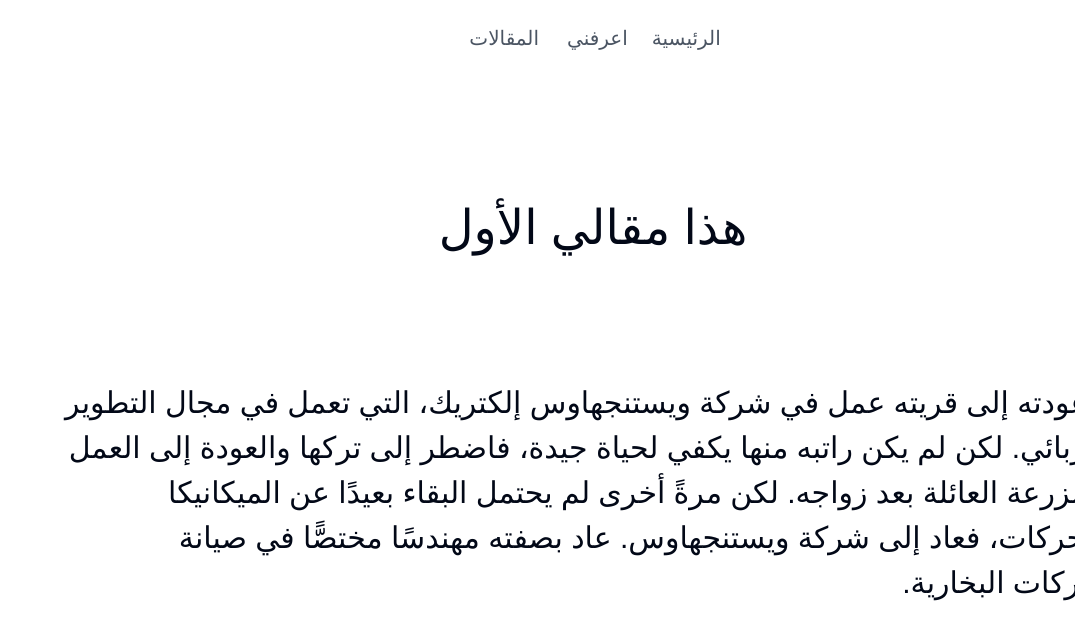
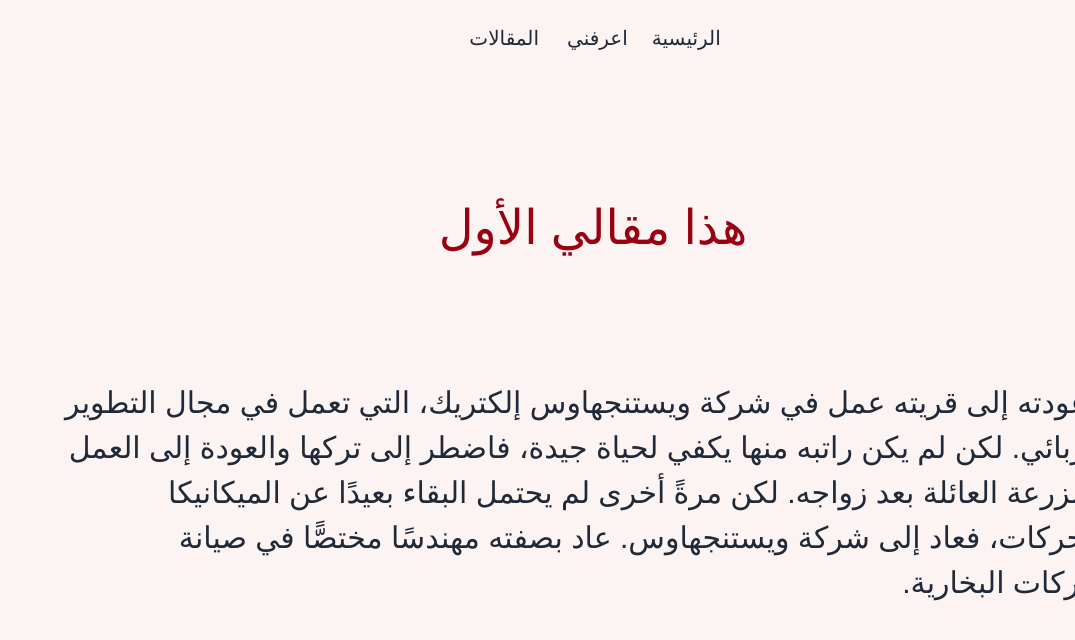
Before and after one commit to MuhammadISayyed/arabic-blog, a Next.js app: page /posts/post-1 in a window 1280 px wide. Shown: the top 640 px of the page, without its empty margins (205-1280 px from the left). Built offline with nearby package versions, Linux system fonts and the light colour scheme; a web font is replaced by a local one.

Commit message:
Add color palette

```diff
--- a/app/globals.css
+++ b/app/globals.css
@@ -6,6 +6,9 @@
   :root {
     --background: 0 0% 100%;
     --foreground: 222.2 84% 4.9%;
+
+    --cherry: 353, 100%, 30%;
+    --off-white: 9, 54%, 97%;
 
     --card: 0 0% 100%;
     --card-foreground: 222.2 84% 4.9%;
--- a/app/layout.jsx
+++ b/app/layout.jsx
@@ -10,7 +10,7 @@ export const metadata = {
 export default function RootLayout({ children }) {
   return (
     <html lang="ar" dir="rtl" className={`${aref_ruqaa.variable} ${lateef.variable}`}>
-      <body>
+      <body className="bg-offwhite text-gray-800">
         <div className="container">
           <NavBar></NavBar>
           <main>{children}</main>
--- a/app/posts/[slug]/page.jsx
+++ b/app/posts/[slug]/page.jsx
@@ -24,7 +24,7 @@ const PostPage = (props) => {
 
   return (
     <article className="prose lg:prose-xl flex flex-col items-center justify-center">
-      <h1 className="text-5xl font-serif my-32">{post.data.title}</h1>
+      <h1 className="text-5xl font-serif my-32 text-cherry">{post.data.title}</h1>
       <Markdown className="text-3xl font-light max-w-prose leading-normal">{post.content}</Markdown>
     </article>
   );
--- a/components/NavBar.jsx
+++ b/components/NavBar.jsx
@@ -8,13 +8,13 @@ const NavBar = () => {
     <div className="flex items-center justify-center my-6 font-serif text-xl">
       <NavigationMenu dir="rtl">
         <NavigationMenuList className="flex gap-6 w-fi">
-          <Link href="/" className=" text-gray-600 hover:text-black focus:text-black">
+          <Link href="/" className="hover:text-cherry focus:text-cherry">
             الرئيسية
           </Link>
-          <Link href="/about" className=" text-gray-600 hover:text-black focus:text-black">
+          <Link href="/about" className="hover:text-cherry focus:text-cherry">
             اعرفني
           </Link>
-          <Link href="/posts" className=" text-gray-600 hover:text-black focus:text-black">
+          <Link href="/posts" className="hover:text-cherry focus:text-cherry">
             المقالات
           </Link>
         </NavigationMenuList>
--- a/components/PostPreview.jsx
+++ b/components/PostPreview.jsx
@@ -4,7 +4,7 @@ const PostPreview = (props) => {
   return (
     <div key={props.slug} className="border-b-4 border-dotted last:border-b-0 py-6">
       <Link href={`/posts/${props.slug}`}>
-        <h2 className="text-6xl mb-9">{props.title}</h2>
+        <h2 className="text-6xl mb-9 hover:text-cherry focus:text-cherry">{props.title}</h2>
       </Link>
       <p>نُشر في: {props.date}</p>
     </div>
--- a/tailwind.config.js
+++ b/tailwind.config.js
@@ -26,6 +26,8 @@ module.exports = {
         ring: 'hsl(var(--ring))',
         background: 'hsl(var(--background))',
         foreground: 'hsl(var(--foreground))',
+        cherry: 'hsl(var(--cherry))',
+        offwhite: 'hsl(var(--off-white))',
         primary: {
           DEFAULT: 'hsl(var(--primary))',
           foreground: 'hsl(var(--primary-foreground))',
```
